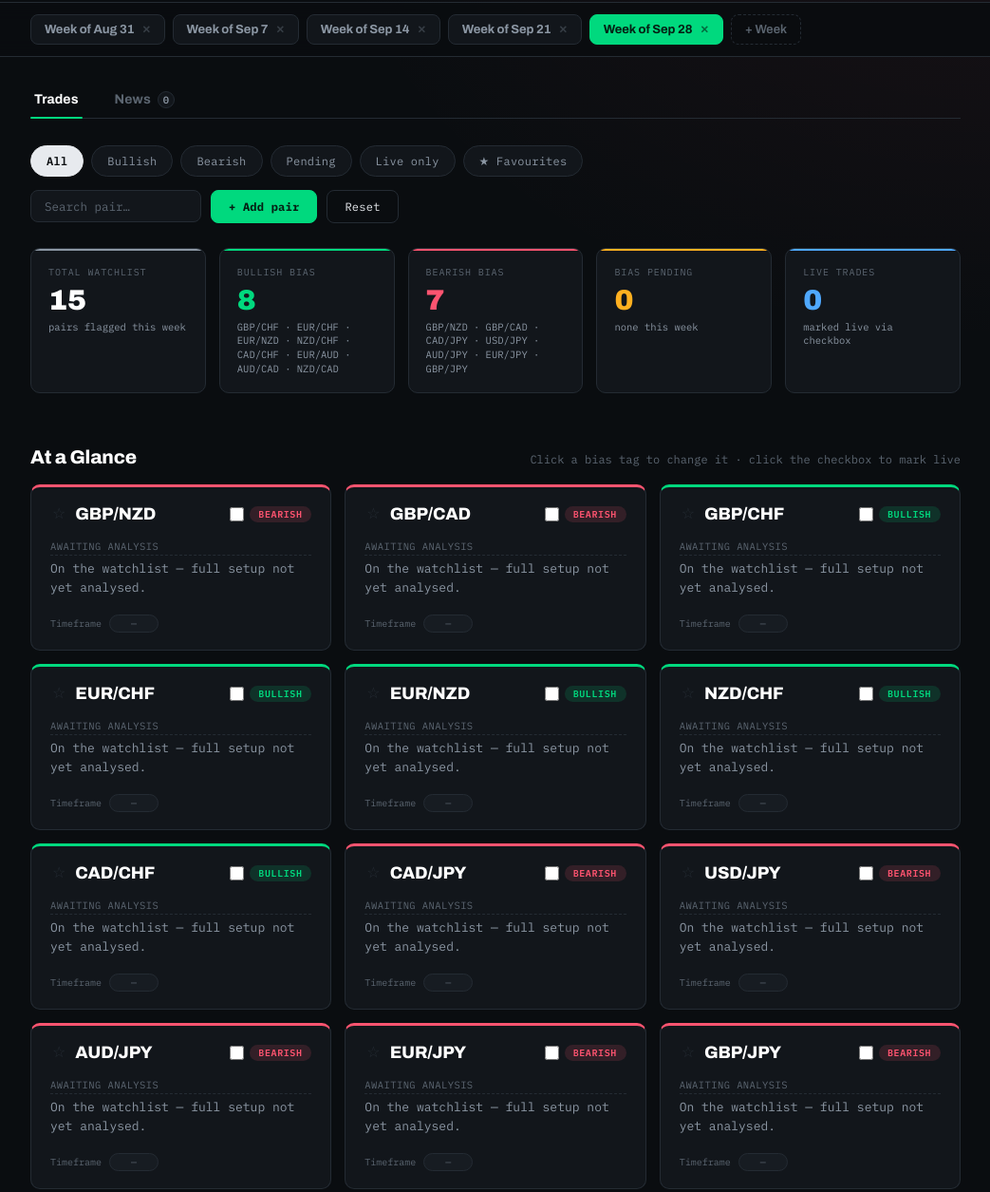
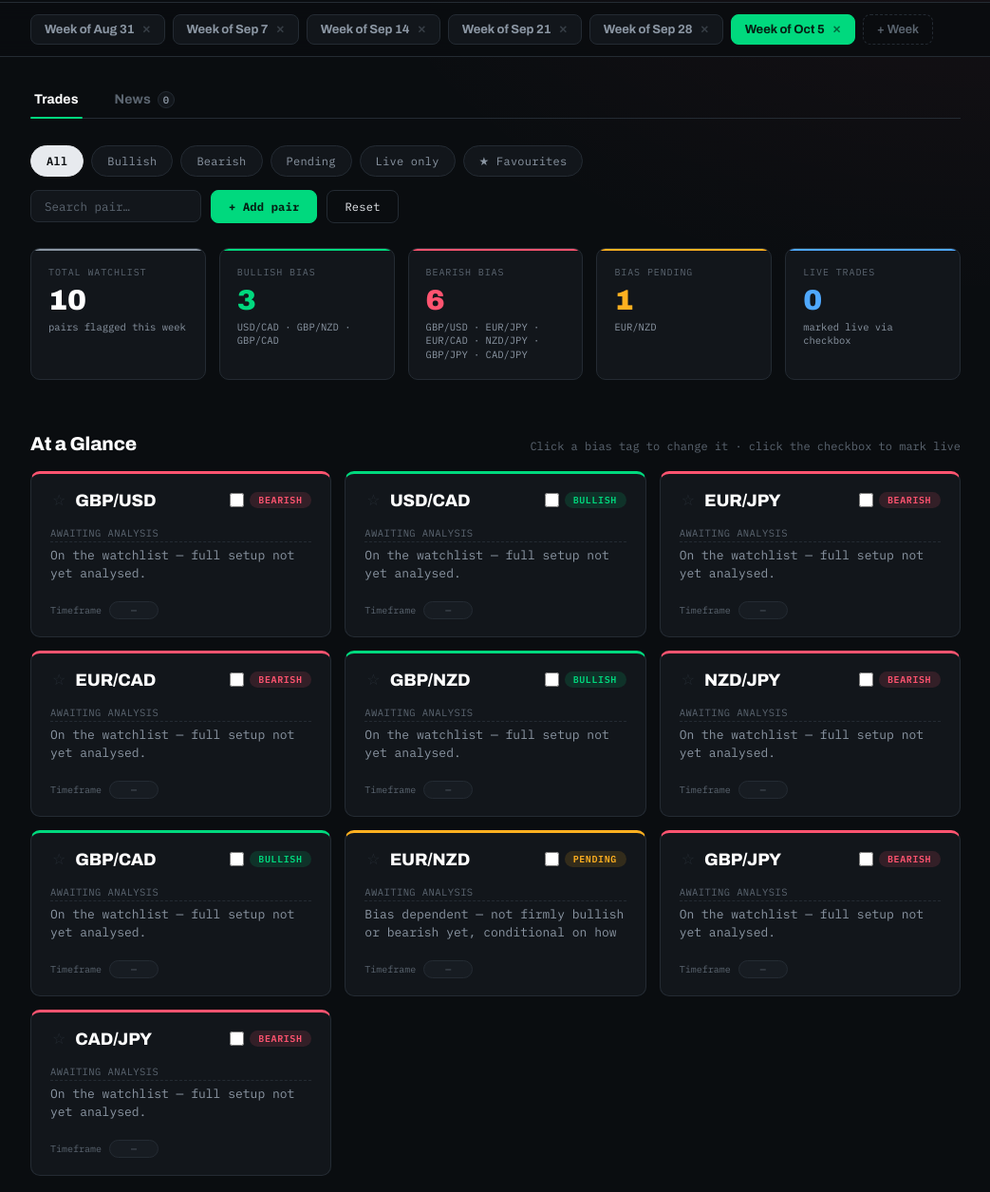
Before and after one commit to OllieStevenson/Weekly-Trade-Trakcer, a plain HTML site: page index.html in a window 1280 px wide. Shown: the part 443-1698 px from the top of the page at 95% size, without its empty margins (118-1161 px from the left). Drawn offline with Linux system fonts and the light colour scheme.

Commit message:
Add files via upload

```diff
--- a/index.html
+++ b/index.html
@@ -497,7 +497,7 @@ footer .line{width:60px; height:1px; background:var(--line); margin:0 auto 18px
 
   // ---- data: one trades array per week ----
   const STORAGE_KEY = 'pro-trend-trades-v1';
-  const DATA_VERSION = 10; // bump this any time the built-in default data changes, to auto-invalidate old saved data
+  const DATA_VERSION = 11; // bump this any time the built-in default data changes, to auto-invalidate old saved data
 
   const defaultWeeks = [
     {
@@ -577,30 +577,48 @@ footer .line{width:60px; height:1px; background:var(--line); margin:0 auto 18px
       label:'Week of Sep 28',
       news:[],
       trades:[
-        {id:40, pair:'GBP/NZD', bias:'bearish', status:'Awaiting Analysis', note:'On the watchlist — full setup not yet analysed.', tf:'—', live:false, fav:false},
-        {id:41, pair:'GBP/CAD', bias:'bearish', status:'Awaiting Analysis', note:'On the watchlist — full setup not yet analysed.', tf:'—', live:false, fav:false},
-        {id:42, pair:'GBP/CHF', bias:'bullish', status:'Awaiting Analysis', note:'On the watchlist — full setup not yet analysed.', tf:'—', live:false, fav:false},
-        {id:43, pair:'EUR/CHF', bias:'bullish', status:'Awaiting Analysis', note:'On the watchlist — full setup not yet analysed.', tf:'—', live:false, fav:false},
-        {id:44, pair:'EUR/NZD', bias:'bullish', status:'Awaiting Analysis', note:'On the watchlist — full setup not yet analysed.', tf:'—', live:false, fav:false},
-        {id:45, pair:'NZD/CHF', bias:'bullish', status:'Awaiting Analysis', note:'On the watchlist — full setup not yet analysed.', tf:'—', live:false, fav:false},
-        {id:46, pair:'CAD/CHF', bias:'bullish', status:'Awaiting Analysis', note:'On the watchlist — full setup not yet analysed.', tf:'—', live:false, fav:false},
-        {id:47, pair:'CAD/JPY', bias:'bearish', status:'Awaiting Analysis', note:'On the watchlist — full setup not yet analysed.', tf:'—', live:false, fav:false},
-        {id:48, pair:'USD/JPY', bias:'bearish', status:'Awaiting Analysis', note:'On the watchlist — full setup not yet analysed.', tf:'—', live:false, fav:false},
-        {id:49, pair:'AUD/JPY', bias:'bearish', status:'Awaiting Analysis', note:'On the watchlist — full setup not yet analysed.', tf:'—', live:false, fav:false},
-        {id:50, pair:'EUR/JPY', bias:'bearish', status:'Awaiting Analysis', note:'On the watchlist — full setup not yet analysed.', tf:'—', live:false, fav:false},
-        {id:51, pair:'GBP/JPY', bias:'bearish', status:'Awaiting Analysis', note:'On the watchlist — full setup not yet analysed.', tf:'—', live:false, fav:false},
-        {id:52, pair:'EUR/AUD', bias:'bullish', status:'Awaiting Analysis', note:'On the watchlist — full setup not yet analysed.', tf:'—', live:false, fav:false},
-        {id:53, pair:'AUD/CAD', bias:'bullish', status:'Awaiting Analysis', note:'On the watchlist — full setup not yet analysed.', tf:'—', live:false, fav:false},
-        {id:54, pair:'NZD/CAD', bias:'bullish', status:'Awaiting Analysis', note:'On the watchlist — full setup not yet analysed.', tf:'—', live:false, fav:false}
+        {id:40, pair:'GBP/NZD', bias:'bearish', status:'Not Taken This Week', note:'Was on the watchlist, full setup never analysed. Not entered.', tf:'—', live:false, fav:false},
+        {id:41, pair:'GBP/CAD', bias:'bearish', status:'Not Taken This Week', note:'Was on the watchlist, full setup never analysed. Not entered.', tf:'—', live:false, fav:false},
+        {id:42, pair:'GBP/CHF', bias:'bullish', status:'Not Taken This Week', note:'Was on the watchlist, full setup never analysed. Not entered.', tf:'—', live:false, fav:false},
+        {id:43, pair:'EUR/CHF', bias:'bullish', status:'Not Taken This Week', note:'Was on the watchlist, full setup never analysed. Not entered.', tf:'—', live:false, fav:false},
+        {id:44, pair:'EUR/NZD', bias:'bullish', status:'Not Taken This Week', note:'Was on the watchlist, full setup never analysed. Not entered.', tf:'—', live:false, fav:false},
+        {id:45, pair:'NZD/CHF', bias:'bullish', status:'Not Taken This Week', note:'Was on the watchlist, full setup never analysed. Not entered.', tf:'—', live:false, fav:false},
+        {id:46, pair:'CAD/CHF', bias:'bullish', status:'Not Taken This Week', note:'Was on the watchlist, full setup never analysed. Not entered.', tf:'—', live:false, fav:false},
+        {id:47, pair:'CAD/JPY', bias:'bearish', status:'Closed — Stop Loss Hit', note:'Entry taken. Trade hit stop loss.', tf:'—', live:false, fav:false},
+        {id:48, pair:'USD/JPY', bias:'bearish', status:'Closed — Stop Loss Hit', note:'Entry taken. Trade hit stop loss.', tf:'—', live:false, fav:false},
+        {id:49, pair:'AUD/JPY', bias:'bearish', status:'Not Taken This Week', note:'Was on the watchlist, full setup never analysed. Not entered.', tf:'—', live:false, fav:false},
+        {id:50, pair:'EUR/JPY', bias:'bearish', status:'Not Taken This Week', note:'Was on the watchlist, full setup never analysed. Not entered.', tf:'—', live:false, fav:false},
+        {id:51, pair:'GBP/JPY', bias:'bearish', status:'Not Taken This Week', note:'Was on the watchlist, full setup never analysed. Not entered.', tf:'—', live:false, fav:false},
+        {id:52, pair:'EUR/AUD', bias:'bullish', status:'Not Taken This Week', note:'Was on the watchlist, full setup never analysed. Not entered.', tf:'—', live:false, fav:false},
+        {id:53, pair:'AUD/CAD', bias:'bullish', status:'Not Taken This Week', note:'Was on the watchlist, full setup never analysed. Not entered.', tf:'—', live:false, fav:false},
+        {id:54, pair:'NZD/CAD', bias:'bullish', status:'Not Taken This Week', note:'Was on the watchlist, full setup never analysed. Not entered.', tf:'—', live:false, fav:false},
+        {id:55, pair:'GBP/USD', bias:'bearish', status:'Closed — Stop Loss Hit', note:'Entry taken. Trade hit stop loss.', tf:'—', live:false, fav:false}
+      ]
+    },
+    {
+      id:6,
+      label:'Week of Oct 5',
+      news:[],
+      trades:[
+        {id:56, pair:'GBP/USD', bias:'bearish', status:'Awaiting Analysis', note:'On the watchlist — full setup not yet analysed.', tf:'—', live:false, fav:false},
+        {id:57, pair:'USD/CAD', bias:'bullish', status:'Awaiting Analysis', note:'On the watchlist — full setup not yet analysed.', tf:'—', live:false, fav:false},
+        {id:58, pair:'EUR/JPY', bias:'bearish', status:'Awaiting Analysis', note:'On the watchlist — full setup not yet analysed.', tf:'—', live:false, fav:false},
+        {id:59, pair:'EUR/CAD', bias:'bearish', status:'Awaiting Analysis', note:'On the watchlist — full setup not yet analysed.', tf:'—', live:false, fav:false},
+        {id:60, pair:'GBP/NZD', bias:'bullish', status:'Awaiting Analysis', note:'On the watchlist — full setup not yet analysed.', tf:'—', live:false, fav:false},
+        {id:61, pair:'NZD/JPY', bias:'bearish', status:'Awaiting Analysis', note:'On the watchlist — full setup not yet analysed.', tf:'—', live:false, fav:false},
+        {id:62, pair:'GBP/CAD', bias:'bullish', status:'Awaiting Analysis', note:'On the watchlist — full setup not yet analysed.', tf:'—', live:false, fav:false},
+        {id:63, pair:'EUR/NZD', bias:'pending', status:'Awaiting Analysis', note:'Bias dependent — not firmly bullish or bearish yet, conditional on how price develops.', tf:'—', live:false, fav:false},
+        {id:64, pair:'GBP/JPY', bias:'bearish', status:'Awaiting Analysis', note:'On the watchlist — full setup not yet analysed.', tf:'—', live:false, fav:false},
+        {id:65, pair:'CAD/JPY', bias:'bearish', status:'Awaiting Analysis', note:'On the watchlist — full setup not yet analysed.', tf:'—', live:false, fav:false}
       ]
     }
   ];
 
   // ---- load saved data if it exists, otherwise fall back to the defaults above ----
   let weeks = defaultWeeks;
-  let currentWeekId = 5;
-  let nextId = 55;
-  let nextWeekId = 6;
+  let currentWeekId = 6;
+  let nextId = 66;
+  let nextWeekId = 7;
   let nextNewsId = 8;
 
   try {
@@ -983,9 +1001,9 @@ footer .line{width:60px; height:1px; background:var(--line); margin:0 auto 18px
 
     try { localStorage.removeItem(STORAGE_KEY); } catch(e){}
     weeks = JSON.parse(JSON.stringify(defaultWeeks));
-    currentWeekId = 5;
-    nextId = 55;
-    nextWeekId = 6;
+    currentWeekId = 6;
+    nextId = 66;
+    nextWeekId = 7;
     nextNewsId = 8;
     activeFilter = 'all';
     activeView = 'trades';
```
